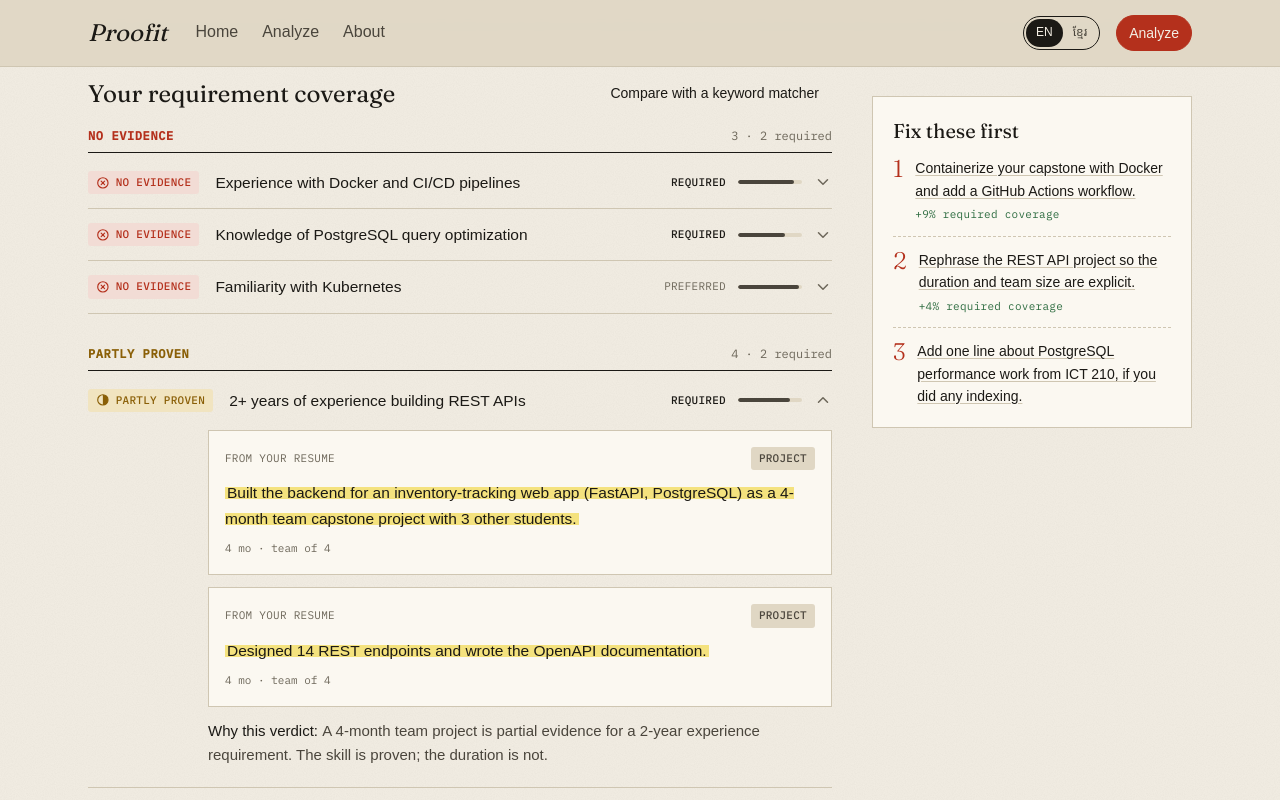
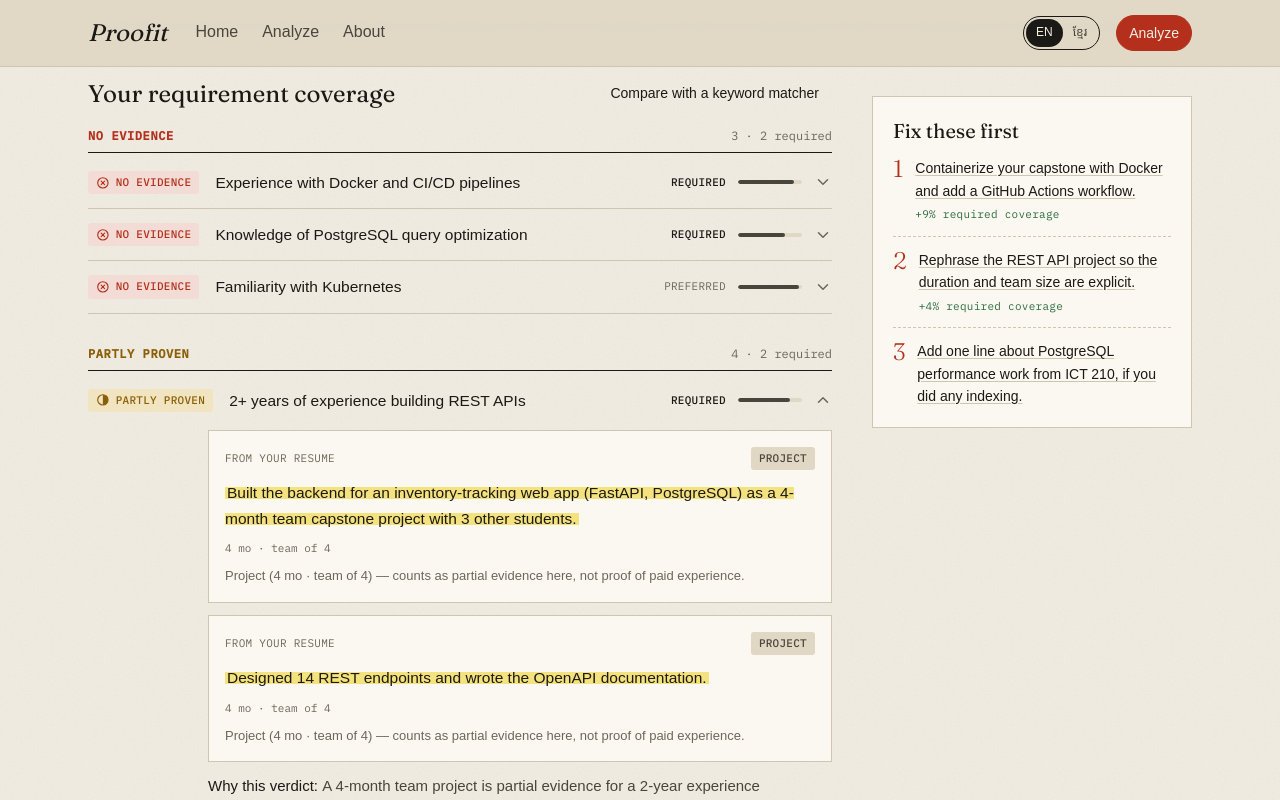
Before and after one commit to DyDavid/proofit, a Next.js app in the folder web/: page /en/results in a window 1280 px wide. Both pictures are taken after a click on the button 1044 px from the left and 762 px from the top of the page. Shown: the part 512-1312 px from the top of the page. Built offline with nearby package versions, Linux system fonts and the light colour scheme; a web font is replaced by a local one.

Commit message:
feat(web): add the 'how this counts' note for non-work evidence on partial verdicts

```diff
--- a/web/components/results/ResultsInteractive.tsx
+++ b/web/components/results/ResultsInteractive.tsx
@@ -151,6 +151,25 @@ function RequirementRow({
                   ]
                     .filter(Boolean)
                     .join(" · ")}
+                </p>
+              ) : null}
+              {result.verdict === "partial" &&
+              evidence.evidence_type !== "employment" &&
+              evidence.evidence_type !== "internship" ? (
+                <p className="mt-2 text-[13px] leading-[1.5] text-ink-3">
+                  {evidence.duration_months || evidence.team_size
+                    ? t("evidence.howThisCountsDetailed", {
+                        evidenceType: t(`evidenceType.${evidence.evidence_type}`),
+                        detail: [
+                          evidence.duration_months ? `${evidence.duration_months} mo` : null,
+                          evidence.team_size ? `team of ${evidence.team_size}` : null,
+                        ]
+                          .filter(Boolean)
+                          .join(" · "),
+                      })
+                    : t("evidence.howThisCounts", {
+                        evidenceType: t(`evidenceType.${evidence.evidence_type}`),
+                      })}
                 </p>
               ) : null}
             </div>
--- a/web/messages/en.json
+++ b/web/messages/en.json
@@ -154,7 +154,9 @@
     "evidence": {
       "from": "From your resume",
       "why": "Why this verdict",
-      "missingReason": "Why nothing matched"
+      "missingReason": "Why nothing matched",
+      "howThisCounts": "{evidenceType} — counts as partial evidence here, not proof of paid experience.",
+      "howThisCountsDetailed": "{evidenceType} ({detail}) — counts as partial evidence here, not proof of paid experience."
     },
     "actions": {
       "title": "Fix these first",
--- a/web/messages/km.json
+++ b/web/messages/km.json
@@ -154,7 +154,9 @@
     "evidence": {
       "from": "From your resume",
       "why": "Why this verdict",
-      "missingReason": "Why nothing matched"
+      "missingReason": "Why nothing matched",
+      "howThisCounts": "{evidenceType} — counts as partial evidence here, not proof of paid experience.",
+      "howThisCountsDetailed": "{evidenceType} ({detail}) — counts as partial evidence here, not proof of paid experience."
     },
     "actions": {
       "title": "Fix these first",
```
